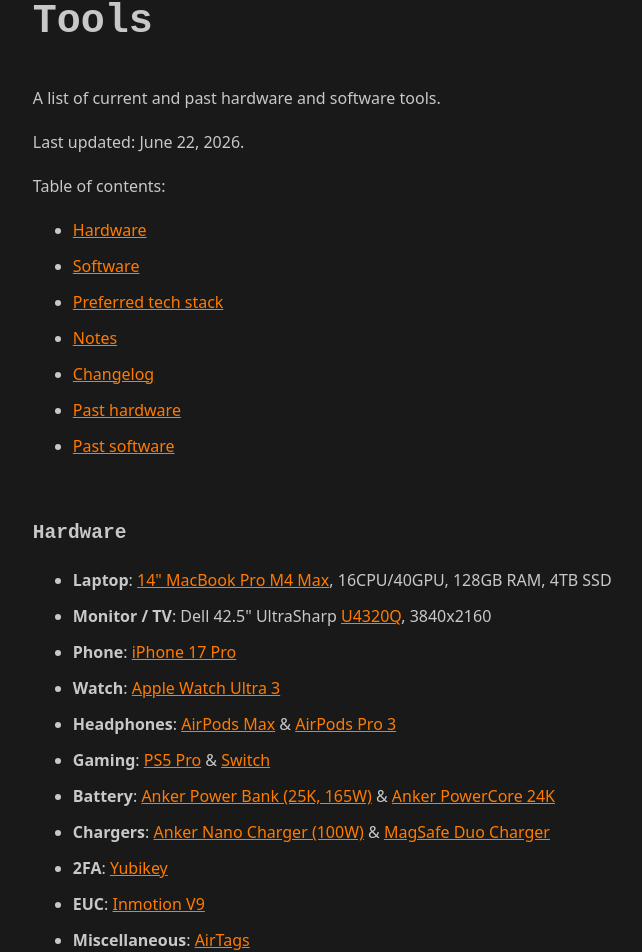
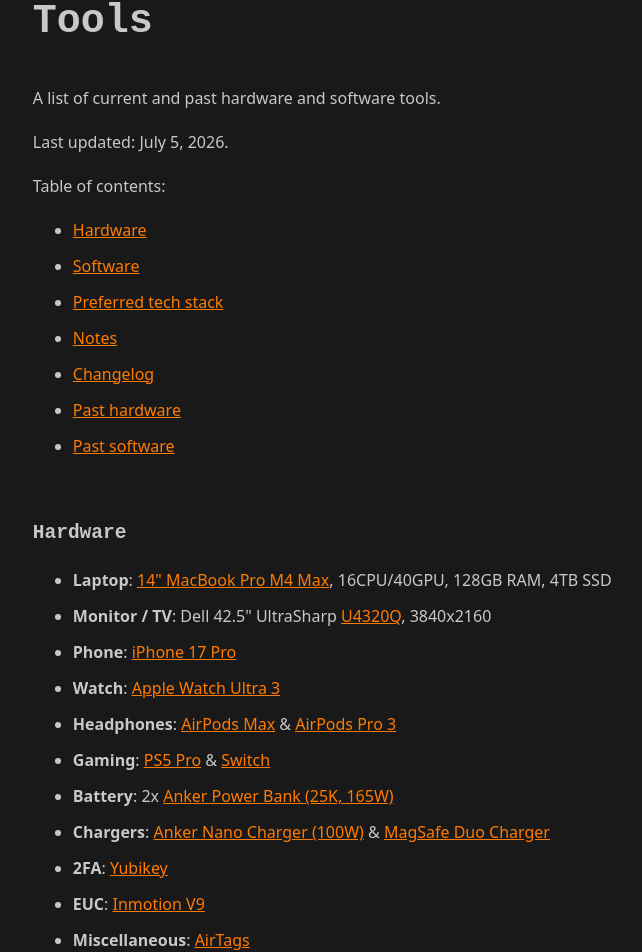
Before and after one commit to jonrh/jonrh.is, a Next.js app: page /tools in a window 1280 px wide. Shown: the part 273-1225 px from the top of the page, without its empty margins (292-934 px from the left). Built offline with nearby package versions, Linux system fonts and the light colour scheme.

Commit message:
Updated Anker power banks

```diff
--- a/pages/tools.js
+++ b/pages/tools.js
@@ -95,7 +95,7 @@
 // Experimental code formatting to maximize HTML content per line
 const Content = () => (<>
 <p>A list of current and past hardware and software tools.</p>
-<p>Last updated: June 22, 2026.</p>
+<p>Last updated: July 5, 2026.</p>
 
 Table of contents:
 <ul>
@@ -117,7 +117,7 @@
   <li><strong>Watch</strong>: <a href={watchultra}>Apple Watch Ultra 3</a></li>
   <li><strong>Headphones</strong>: <a href={airpodsmax}>AirPods Max</a> & <a href={airpodspro3}>AirPods Pro 3</a></li>
   <li><strong>Gaming</strong>: <a href={ps5pro}>PS5 Pro</a> & <a href={nswitch}>Switch</a></li>
-  <li><strong>Battery</strong>: <AnkerPowerBank25K165W /> & <AnkerPowerCore24K /></li>
+  <li><strong>Battery</strong>: 2x <AnkerPowerBank25K165W /></li>
   <li><strong>Chargers</strong>: <AnkerNanoCharger100W /> & <MagSafeDuoCharger /></li>
   <li><strong>2FA</strong>: <a href={yubikey}>Yubikey</a></li>
   <li><strong>EUC</strong>: <InmotionV9 /></li>
@@ -212,6 +212,15 @@
 <h3>17th May 2026</h3>
 <p>
   Started using <Codex />.
+</p>
+
+<h3>20th Apr 2026</h3>
+<p>
+  Bought two new <AnkerPowerBank25K165W />. Retired an older{" "}
+  <AnkerPowerBank25K165W /> and <AnkerPowerCore24K /> which were both above 300
+  cycles and had degraded in battery capacity for the purpose of laptop
+  charging. The older power banks are still being used but for lighter duties
+  like charging phones.
 </p>
 
 <h3>31st Mar 2026</h3>
@@ -574,6 +583,12 @@
       <li><a href={mbp2013}>15" MacBook Pro Late-2013</a>, 4-core, 16GB RAM, 1TB SSD. Oct 2014 - Jul 2022.</li>
     </ul>
   </li>
+  <li><strong>Power banks</strong>:
+    <ul>
+      <li><AnkerPowerBank25K165W />. Jul 2025 - Apr 2026.</li>
+      <li><AnkerPowerCore24K />. Jul 2023 - Apr 2026.</li>
+    </ul>
+  </li>
   <li><strong>Phone</strong>: <a href={iphone13mini}>iPhone 13 mini</a>. Oct 2021 - Feb 2026.</li>
   <li><strong>Microphone</strong>: <RodeWirelessGo2/>. Aug 2021 - Jul 2024.</li>
   <li><strong>Keyboard</strong>: <a href={keyboard}>Apple Magic Keyboard</a>. Jan 2019 - May 2023.</li>
```
